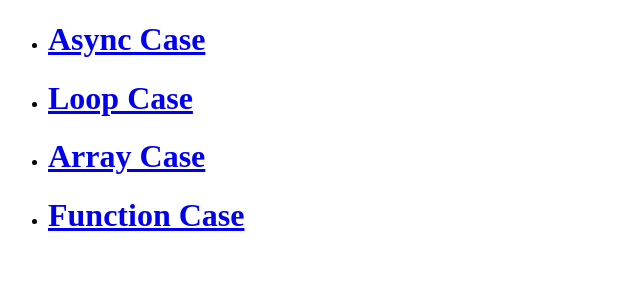
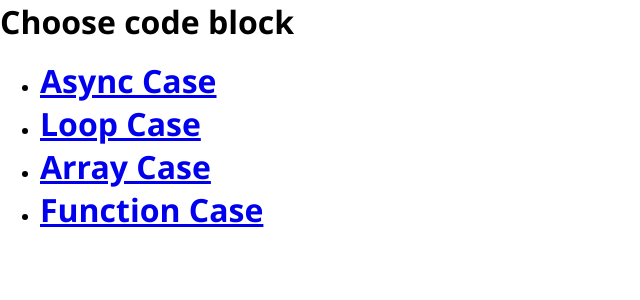
Before and after one commit to OriChaiMatan/CodeBlocks-Project, a React (Vite) app: page / in a window 1280 px wide. Shown: the top 300 px of the page, without its empty margins (0-640 px from the left). Built offline with nearby package versions, Linux system fonts and the light colour scheme.

Commit message:
Add: basics-css

```diff
--- /dev/null
+++ b/src/assets/css/basics.css
@@ -0,0 +1,26 @@
+* {
+    box-sizing: border-box;
+}
+
+html,
+body {
+    min-height: 100vh;
+    margin: 0;
+    padding: 0;
+    font-family: 'Segoe UI', Tahoma, Geneva, Verdana, sans-serif
+}
+
+#root {
+    display: flex;
+    flex-direction: column;
+    min-height: 100vh;
+}
+
+h1 {
+    margin: 0;
+}
+
+textarea {
+    resize: none;
+
+}
--- a/src/assets/css/main.css
+++ b/src/assets/css/main.css
@@ -1,4 +1,5 @@
 /*  Basics */
+@import "basics";
 
 /* Pages */
 
--- a/src/pages/CodeBlockIndex.jsx
+++ b/src/pages/CodeBlockIndex.jsx
@@ -1,6 +1,6 @@
 import { codeblockService } from "../services/codeblock.service"
 import { useState, useEffect } from "react"
-import { CodeBlockList } from "../cmps/CodeBlockList"
+import { CodeBlockList } from "../cmps/index/CodeBlockList"
 
 export function CodeBlockIndex() {
     const [codeBlocks, setCodeBlocks] = useState(null)
@@ -21,11 +21,8 @@ export function CodeBlockIndex() {
     if (!codeBlocks) return <div>Loading..</div>
     return (
         <div>
+            <h1>Choose code block</h1>
             <CodeBlockList codeBlocks={codeBlocks} />
-            {/* <h1>Choose code block</h1>
-            <Link to={`/codeblock`}>
-                <button>here</button>
-            </Link> */}
         </div>
     )
 }
```
Also changed, not shown: src/cmps/index/CodeBlockList.jsx (renamed from src/cmps/CodeBlockList.jsx), src/cmps/index/CodeBlockPreview.jsx (renamed from src/cmps/CodeBlockPreview.jsx).
